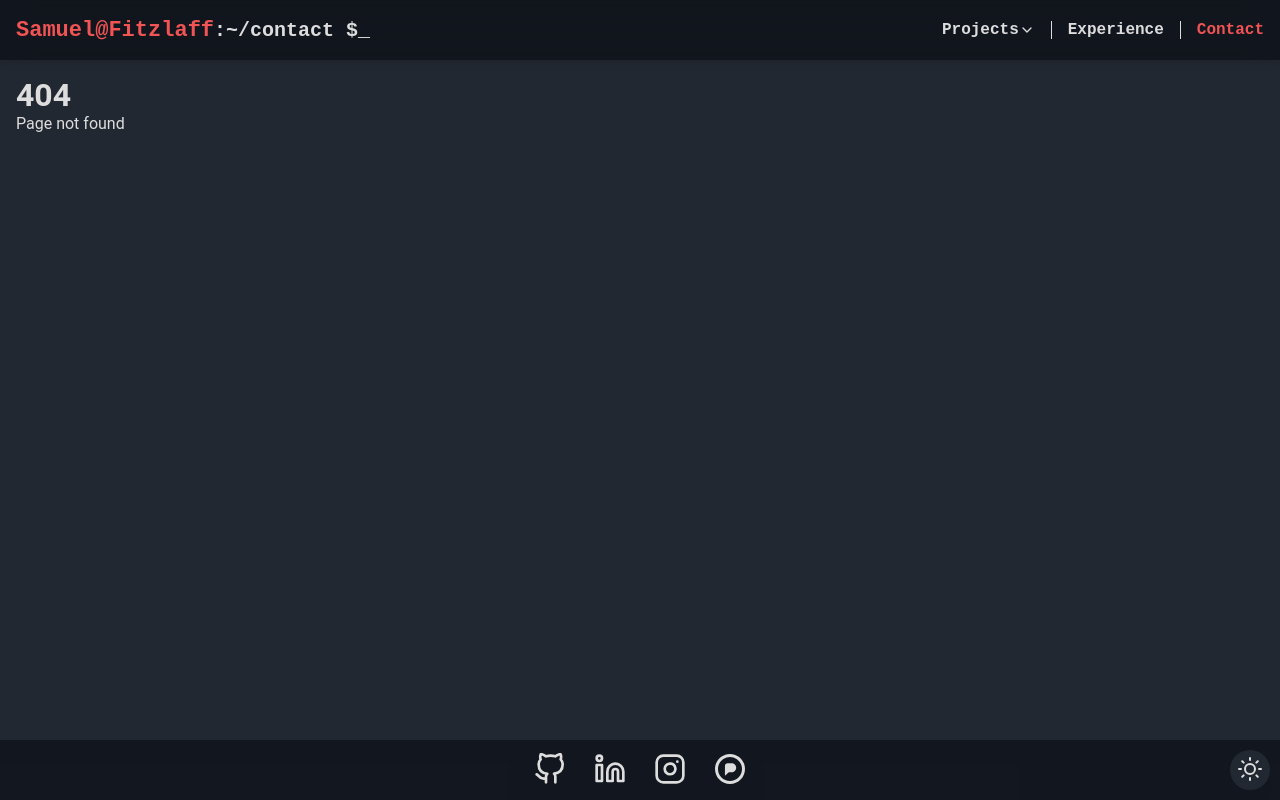
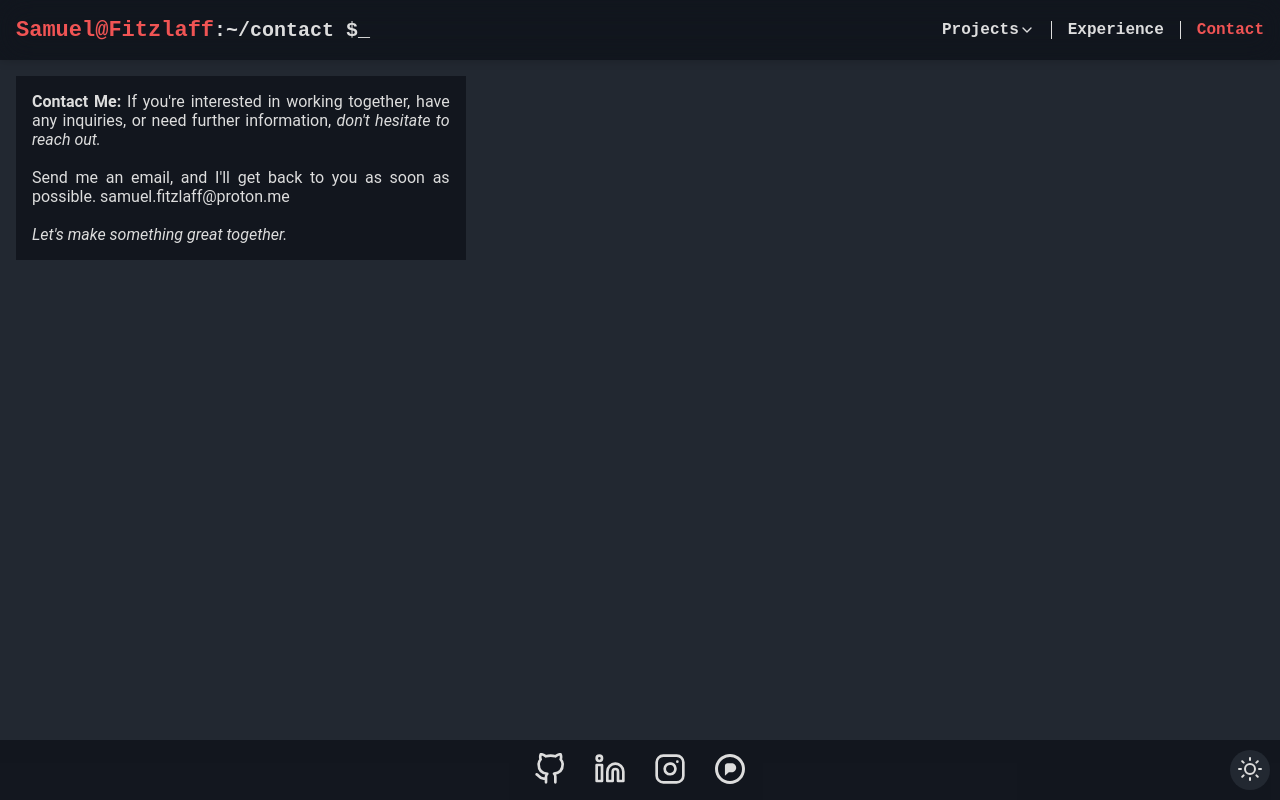
Before and after one commit to SamuelTobiasFitzlaff/SamuelTobiasFitzlaff.github.io, a Next.js app: page /contact in a window 1280 px wide. Before the commit this address had no page. Built offline with nearby package versions, Linux system fonts and the light colour scheme.

Commit message:
add contact page

```diff
--- a/src/components/MobileNavigation/index.tsx
+++ b/src/components/MobileNavigation/index.tsx
@@ -14,15 +14,6 @@ export default function MobileNavigation({
 }: INavBarProps) {
   return (
     <Container open={open} anchorEl={buttonElement}>
-      <MobileNavLink href="/projects/dev" tabIndex={-1}>
-        <MobileNavButton
-          onClick={() => {
-            setOpen(false);
-          }}
-        >
-          Dev
-        </MobileNavButton>
-      </MobileNavLink>
       <MobileNavLink href="/projects/gallery" tabIndex={-1}>
         <MobileNavButton
           onClick={() => {
@@ -30,15 +21,6 @@ export default function MobileNavigation({
           }}
         >
           Gallery
-        </MobileNavButton>
-      </MobileNavLink>
-      <MobileNavLink href="/projects/blender" tabIndex={-1}>
-        <MobileNavButton
-          onClick={() => {
-            setOpen(false);
-          }}
-        >
-          Blender
         </MobileNavButton>
       </MobileNavLink>
       <MobileNavLink href="/experience" tabIndex={-1}>
@@ -51,13 +33,13 @@ export default function MobileNavigation({
         </MobileNavButton>
       </MobileNavLink>
 
-      <MobileNavLink href="mailto:samuel.fitzlaff@proton.me" tabIndex={-1}>
+      <MobileNavLink href="/contact" tabIndex={-1}>
         <MobileNavButton
           onClick={() => {
             setOpen(false);
           }}
         >
-          Contato
+          Contact
         </MobileNavButton>
       </MobileNavLink>
     </Container>
--- a/src/components/NavButtons/Index.tsx
+++ b/src/components/NavButtons/Index.tsx
@@ -149,13 +149,6 @@ export default function NavButtons() {
           >
             Gallery
           </MenuItem>
-          <MenuItem
-            slots={{ root: MenuLink }}
-            slotProps={{ root: { href: "/projects/blender" } as any }}
-            onClick={handleProjectsItemClick}
-          >
-            Blender
-          </MenuItem>
         </Menu>
 
         <ButtonLink href="/experience" tabIndex={-1}>
@@ -173,7 +166,7 @@ export default function NavButtons() {
         </ButtonLink>
 
 
-        <ButtonLink href="mailto:samuel.fitzlaff@proton.me" tabIndex={-1}>
+        <ButtonLink href="/contact" tabIndex={-1}>
           <ContactButton
             onMouseEnter={(e: MouseEvent) => {
               handleMouseEvent(e, 2, true);
--- /dev/null
+++ b/src/pages/contact/index.tsx
@@ -0,0 +1,24 @@
+import { PageContainer, PageTextContainer } from "@/styles/styles";
+
+export default function contact() {
+  return (
+    <PageContainer>
+      <PageTextContainer style={{ maxWidth: "50ch" }}>
+        <p>
+          <strong>Contact Me:</strong> If you&apos;re interested in working together, have any
+          inquiries, or need further information, <em>don&apos;t hesitate to reach
+            out.</em>
+        </p>
+        <br />
+        <p>
+          Send me an email, and I&apos;ll get back to you as soon as
+          possible. <a href="mailto:samuel.fitzlaff@proton.me">samuel.fitzlaff@proton.me</a>
+        </p>
+        <br />
+        <p>
+          <em>Let&apos;s make something great together.</em>
+        </p>
+      </PageTextContainer>
+    </PageContainer>
+  );
+}
--- a/src/pages/index.tsx
+++ b/src/pages/index.tsx
@@ -36,7 +36,7 @@ export default function pages() {
         sinta-se à vontade para entrar em contato comigo através do botão
         abaixo.
       </p> */}
-        <Link href="mailto:samuel.fitzlaff@proton.me">
+        <Link href="/contact">
           <ContactButton >Contact</ContactButton>
         </Link>
         <br />
```
Also changed, not shown: src/pages/projects/dev/index.tsx (+1 -6 lines).
